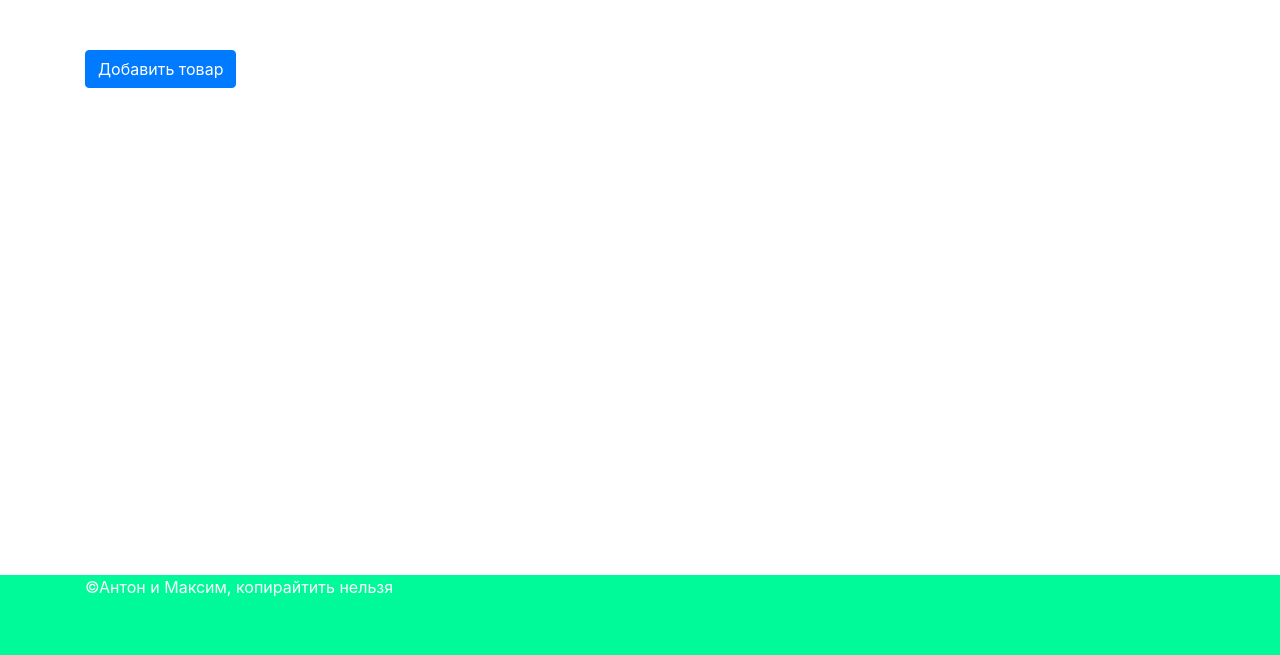
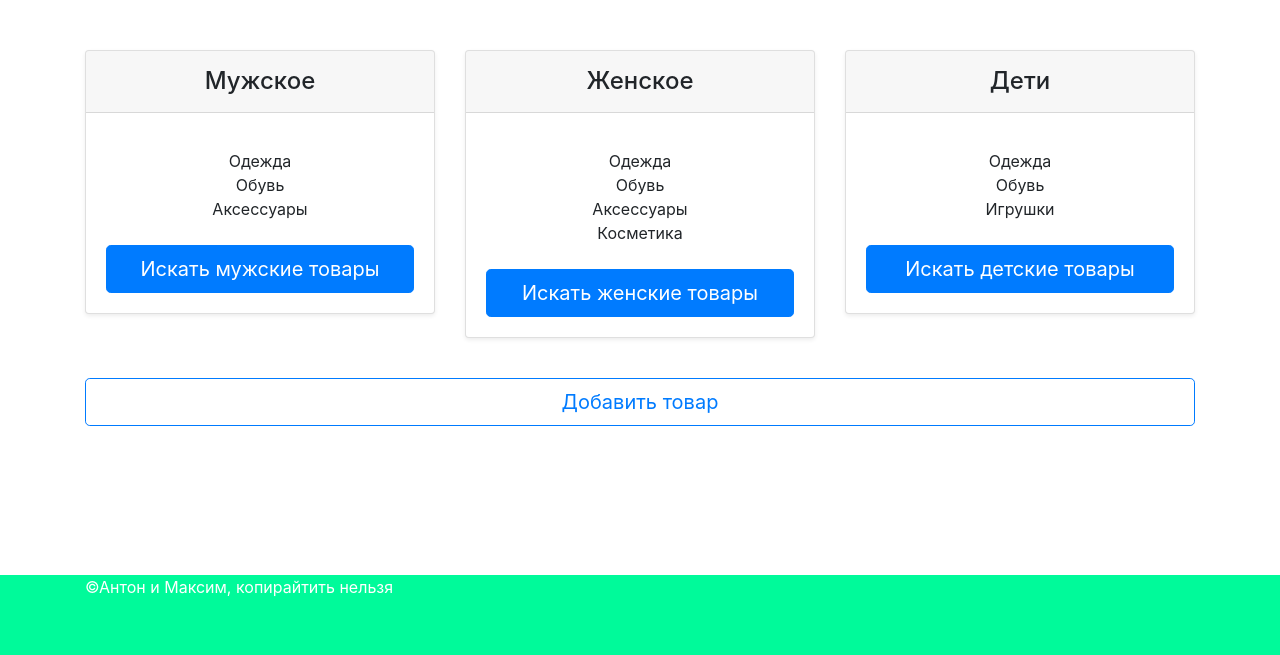
Before and after one commit to MaxGolubev19/Secondhand-Svetlana-, a Flask app: page / in a window 1280 px wide. Shown: the part 145-800 px from the top of the page. Run offline with Flask 2, Linux system fonts and the light colour scheme; some libraries are stand-ins or nearby versions.

Commit message:
Add files via upload

```diff
--- a/templates/account.html
+++ b/templates/account.html
@@ -7,6 +7,8 @@
     	<input type="name" class="form-control" id="name" placeholder="Введите имя" name="name">
         <input type="email" class="form-control" id="email" aria-describedby="emailHelp" placeholder="Введите адрес почты"
         name="email">
+        <input type="phone_number" class="form-control" id="phone_number" placeholder="Введите свой номер телефона"
+        name="phone_number">
         <input type="address" class="form-control" id="address"  placeholder="Введите свой город" name="address">
         <div class="form-group">
             <label for="classSelect">Какой у Вас размер ноги?</label>
@@ -37,7 +39,7 @@
               </label>
             </div>
         </div>
-        <button type="submit" class="btn btn-primary" href="/index">Зарегистрироваться</button><br>
+        <button type="submit" class="btn-center btn-primary" href="/index">Зарегистрироваться</button><br>
     </form>
 </div>
 
--- a/templates/index.html
+++ b/templates/index.html
@@ -1,5 +1,53 @@
 {% extends "base.html" %}
 
 {% block content %}
-		<a class="btn btn-primary" href="/create">Добавить товар</a>
+<div class="row row-cols-1 row-cols-md-3 mb-3 text-center">
+      <div class="col">
+        <div class="card mb-4 rounded-3 shadow-sm">
+          <div class="card-header py-3">
+            <h4 class="my-0 fw-normal">Мужское</h4>
+          </div>
+          <div class="card-body">
+            <ul class="list-unstyled mt-3 mb-4">
+              <li>Одежда</li>
+              <li>Обувь</li>
+              <li>Аксессуары</li>
+            </ul>
+            <a class="w-100 btn btn-lg btn-primary" href="/catalog" role="button">Искать мужские товары</a>
+          </div>
+        </div>
+      </div>
+      <div class="col">
+        <div class="card mb-4 rounded-3 shadow-sm">
+          <div class="card-header py-3">
+            <h4 class="my-0 fw-normal">Женское</h4>
+          </div>
+          <div class="card-body">
+            <ul class="list-unstyled mt-3 mb-4">
+              <li>Одежда</li>
+              <li>Обувь</li>
+              <li>Аксессуары</li>
+              <li>Косметика</li>
+            </ul>
+            <a class="w-100 btn btn-lg btn-primary" href="/catalog" role="button">Искать женские товары</a>
+          </div>
+        </div>
+      </div>
+      <div class="col">
+        <div class="card mb-4 rounded-3 shadow-sm">
+          <div class="card-header py-3 text-Black bg-Black border-Black">
+            <h4 class="my-0 fw-normal">Дети</h4>
+          </div>
+          <div class="card-body">
+            <ul class="list-unstyled mt-3 mb-4">
+              <li>Одежда</li>
+              <li>Обувь</li>
+              <li>Игрушки</li>
+            </ul>
+            <a class="w-100 btn btn-lg btn-primary" href="/catalog" role="button">Искать детские товары</a>
+          </div>
+        </div>
+      </div>
+    </div>
+<a class="btn btn-outline-primary btn-lg btn-block" href="/create" role="button">Добавить товар</a>
 {% endblock %}
```
Also changed, not shown: templates/create.html (+46 -1 lines).
